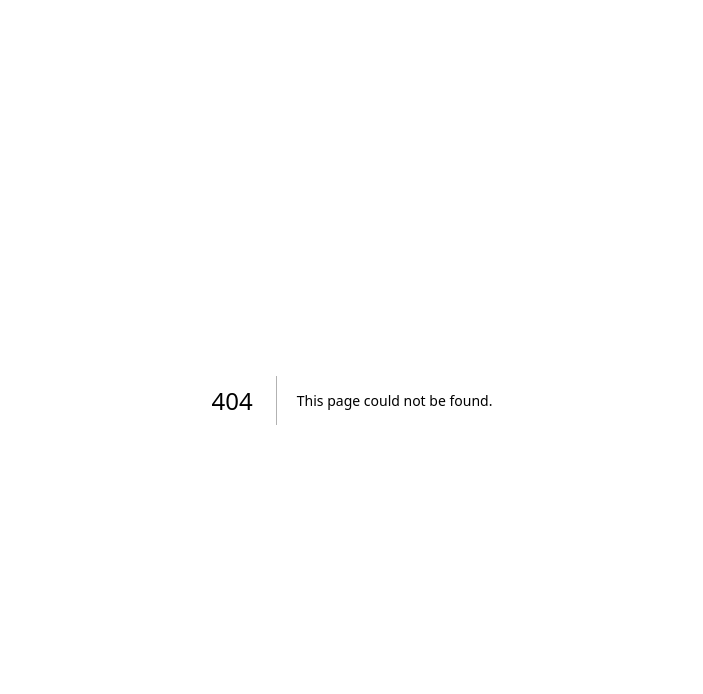
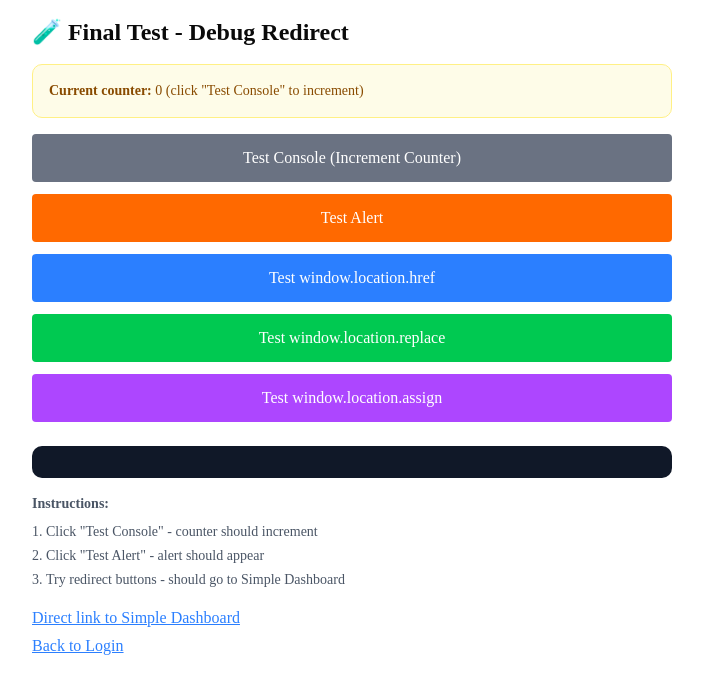
Before and after one commit to AnapatSI/qr-order, a Next.js app: page /test-final in a window 1280 px wide. Before the commit this address had no page. Shown: the top 694 px of the page, without its empty margins (288-991 px from the left). Built offline with nearby package versions, Linux system fonts and the light colour scheme.

Commit message:
Add final test to debug redirect and JavaScript execution

```diff
--- /dev/null
+++ b/app/test-final/page.tsx
@@ -0,0 +1,116 @@
+'use client'
+
+import { useState } from 'react'
+
+export default function TestFinal() {
+  const [logs, setLogs] = useState<string[]>([])
+  const [count, setCount] = useState(0)
+
+  const addLog = (message: string) => {
+    setLogs(prev => [...prev, `${new Date().toLocaleTimeString()}: ${message}`])
+  }
+
+  const testBasicRedirect = () => {
+    addLog('🧪 Testing basic redirect...')
+    console.log('🧪 Testing basic redirect...')
+    window.location.href = '/admin/dashboard-simple'
+  }
+
+  const testReplace = () => {
+    addLog('🧪 Testing replace...')
+    console.log('🧪 Testing replace...')
+    window.location.replace('/admin/dashboard-simple')
+  }
+
+  const testAssign = () => {
+    addLog('🧪 Testing assign...')
+    console.log('🧪 Testing assign...')
+    window.location.assign('/admin/dashboard-simple')
+  }
+
+  const testConsole = () => {
+    addLog('🧪 Console test - incrementing counter...')
+    console.log('🧪 Console test - incrementing counter...')
+    setCount(prev => prev + 1)
+  }
+
+  const testAlert = () => {
+    addLog('🧪 Testing alert...')
+    alert('Alert test working!')
+  }
+
+  return (
+    <div className="p-4 max-w-2xl mx-auto">
+      <h1 className="text-2xl font-bold mb-4">🧪 Final Test - Debug Redirect</h1>
+
+      <div className="bg-yellow-50 border border-yellow-200 rounded-lg p-4 mb-4">
+        <p className="text-sm text-yellow-800">
+          <strong>Current counter:</strong> {count} (click "Test Console" to increment)
+        </p>
+      </div>
+
+      <div className="space-y-3 mb-6">
+        <button
+          onClick={testConsole}
+          className="w-full bg-gray-500 text-white p-3 rounded hover:bg-gray-600"
+        >
+          Test Console (Increment Counter)
+        </button>
+
+        <button
+          onClick={testAlert}
+          className="w-full bg-orange-500 text-white p-3 rounded hover:bg-orange-600"
+        >
+          Test Alert
+        </button>
+
+        <button
+          onClick={testBasicRedirect}
+          className="w-full bg-blue-500 text-white p-3 rounded hover:bg-blue-600"
+        >
+          Test window.location.href
+        </button>
+
+        <button
+          onClick={testReplace}
+          className="w-full bg-green-500 text-white p-3 rounded hover:bg-green-600"
+        >
+          Test window.location.replace
+        </button>
+
+        <button
+          onClick={testAssign}
+          className="w-full bg-purple-500 text-white p-3 rounded hover:bg-purple-600"
+        >
+          Test window.location.assign
+        </button>
+      </div>
+
+      <div className="bg-gray-900 text-green-400 p-4 rounded-lg font-mono text-sm mb-4 max-h-64 overflow-y-auto">
+        {logs.map((log, index) => (
+          <div key={index} className="mb-1">{log}</div>
+        ))}
+      </div>
+
+      <div className="space-y-2">
+        <p className="text-sm text-gray-600">
+          <strong>Instructions:</strong>
+        </p>
+        <ol className="text-sm text-gray-600 list-decimal list-inside space-y-1">
+          <li>Click "Test Console" - counter should increment</li>
+          <li>Click "Test Alert" - alert should appear</li>
+          <li>Try redirect buttons - should go to Simple Dashboard</li>
+        </ol>
+
+        <div className="mt-4 space-y-1">
+          <a href="/admin/dashboard-simple" className="block text-blue-500 underline">
+            Direct link to Simple Dashboard
+          </a>
+          <a href="/login" className="block text-blue-500 underline">
+            Back to Login
+          </a>
+        </div>
+      </div>
+    </div>
+  )
+}
```
